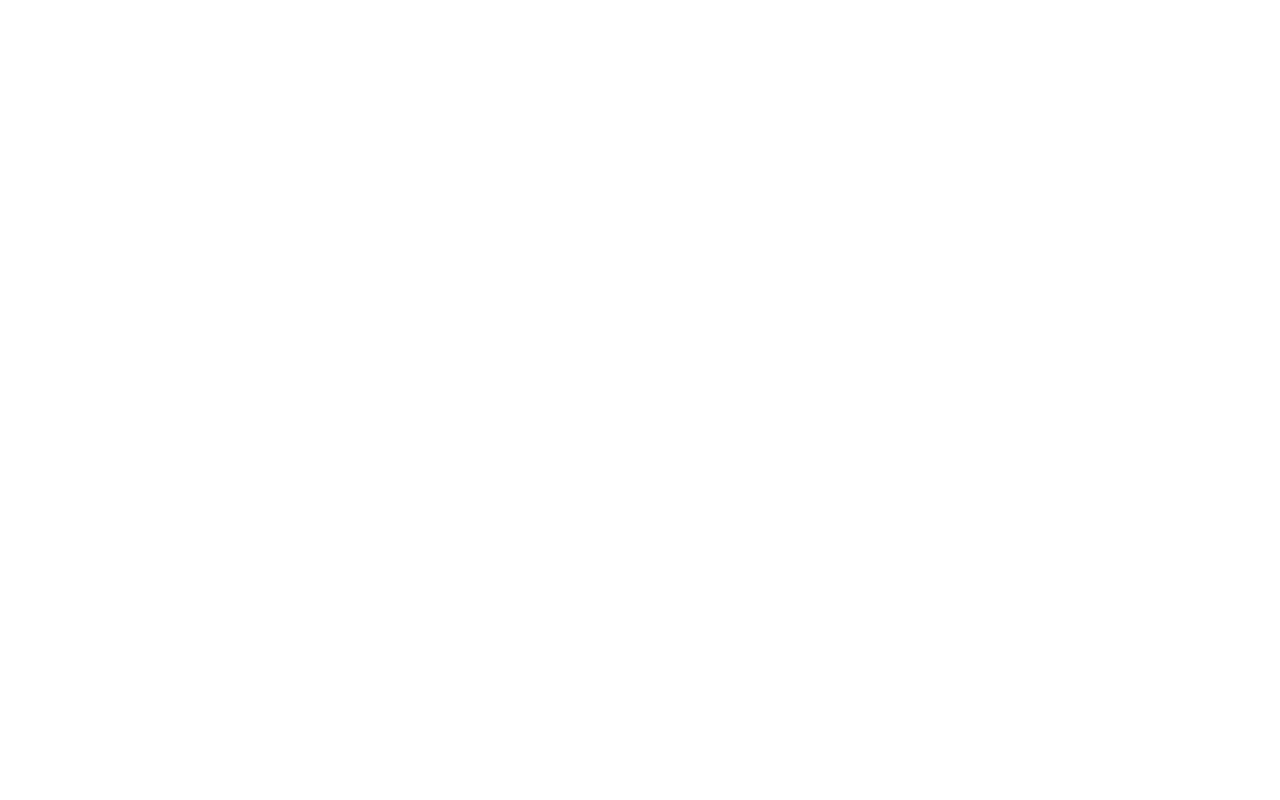
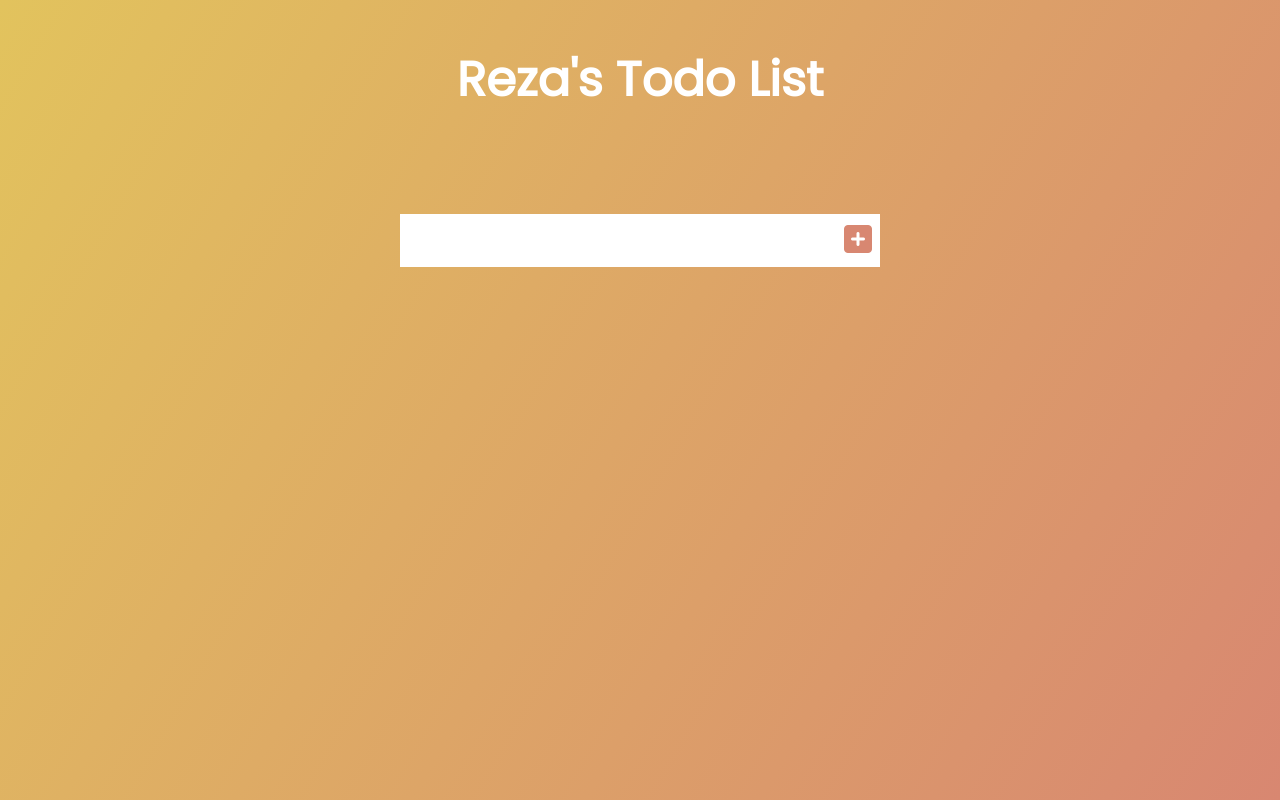
Before and after one commit to reza001391/Todo-List, a plain HTML site: page index.html in a window 1280 px wide. Drawn offline with Linux system fonts and the light colour scheme.

Commit message:
Basic styling

```diff
--- a/index.html
+++ b/index.html
@@ -18,6 +18,24 @@
   <body>
     <!-- start body ------------------------------------------------------- -->
 
+    <header>
+      <h1>Reza's Todo List</h1>
+    </header>
+    <form>
+      <input type="text" class="todo-input" />
+      <button class="todo-button" type="submit">
+        <i class="fas fa-plus-square"></i>
+      </button>
+    </form>
+    <div class="todo-container">
+      <ul class="todo-list">
+        <!-- <div class="todo">
+          <li class="todo-item"></li>
+          <button>delete</button>
+          <button>checked</button>
+        </div> -->
+      </ul>
+    </div>
     <!-- / end body --------------------------------------------------------- -->
     <!-- font awesome cdn -->
     <script
--- a/style.css
+++ b/style.css
@@ -1,2 +1,44 @@
 /* * import font -------------------*/
 @import url(fonts/Yekan.css);
+
+/*  */
+* {
+  margin: 0;
+  padding: 0;
+  box-sizing: border-box;
+}
+
+body {
+  background-image: linear-gradient(120deg, #e2c35d, #d88771);
+  color: white;
+  font-family: "Poppins", "Yekan", "Segoe UI", sans-serif, Tahoma;
+  min-height: 100vh;
+}
+/** ----------------------------------- */
+header {
+  font-size: 1.5rem;
+}
+header,
+form {
+  min-height: 20vh;
+  display: flex;
+  justify-content: center;
+  align-items: center;
+}
+form input,
+form button {
+  padding: 0.5rem;
+  font-size: 2rem;
+  border: none;
+  background-color: white;
+}
+form button {
+  color: #d88771;
+  background-color: white;
+  cursor: pointer;
+  transition: all 0.3s ease;
+}
+form button:hover {
+  background-color: #d88771;
+  color: white;
+}
```
